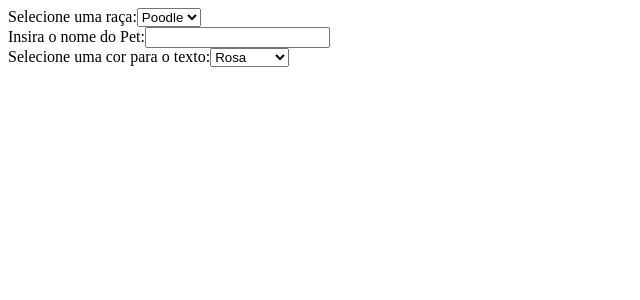
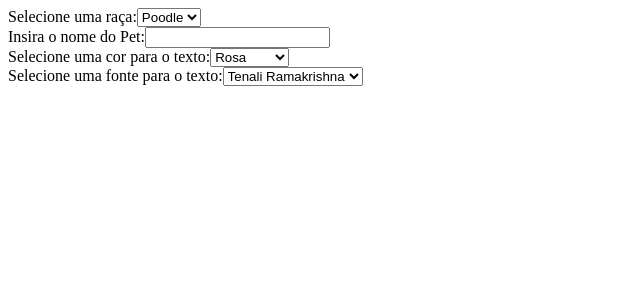
Before and after one commit to rhayana-b/enext-challenge, a React (Create React App) app in the folder doggou/: page / in a window 1280 px wide. Shown: the top 300 px of the page, without its empty margins (0-640 px from the left). Built offline with nearby package versions, Linux system fonts and the light colour scheme.

Commit message:
create Select Font component

```diff
--- a/doggou/src/App.js
+++ b/doggou/src/App.js
@@ -3,12 +3,14 @@ import api from './services/api';
 import SelectBreed from './components/SelectBreed';
 import BreedInput from './components/BreedInput';
 import SelectColor from './components/SelectColor';
+import SelectFont from './components/SelectFont';
 
 const App = () => (
   <div className="App">
     <SelectBreed/>
     <BreedInput/>
     <SelectColor/>
+    <SelectFont/>
   </div>
 );
 
--- /dev/null
+++ b/doggou/src/components/SelectFont.js
@@ -0,0 +1,19 @@
+import React from 'react';
+
+const SelectFont = () => {
+  return (
+    <div>
+      <label for="fonttype">Selecione uma fonte para o texto:</label>
+
+      <select name="fonttype" id="fonttype">
+        <option value="Tenali Ramakrishna">Tenali Ramakrishna</option>
+        <option value="ArchitArchitects Daughterects">Architects Daughter</option>
+        <option value="Piedra">Piedra</option>
+        <option value="Kaushan Script">RKaushan Script</option>
+        <option value="Roboto">Roboto</option>
+      </select>
+    </div>
+  );
+}
+
+export default SelectFont;
```
